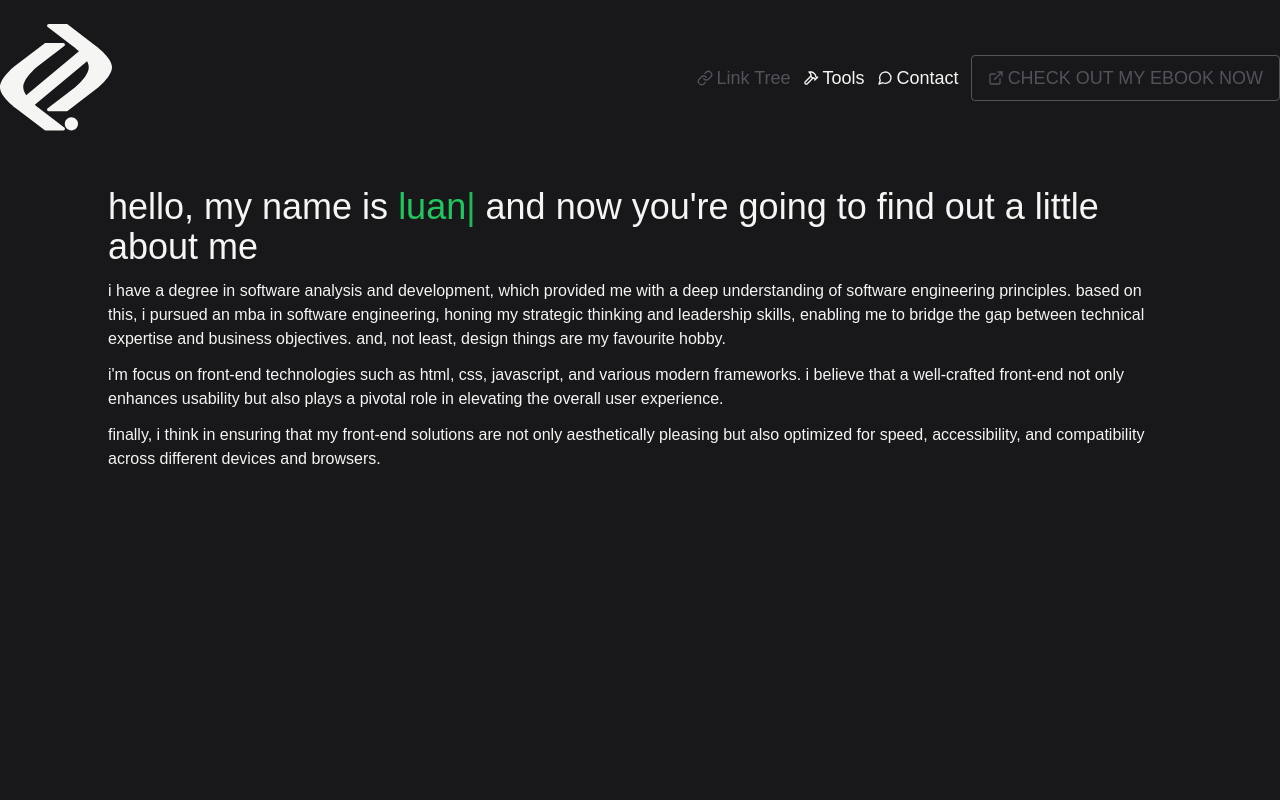
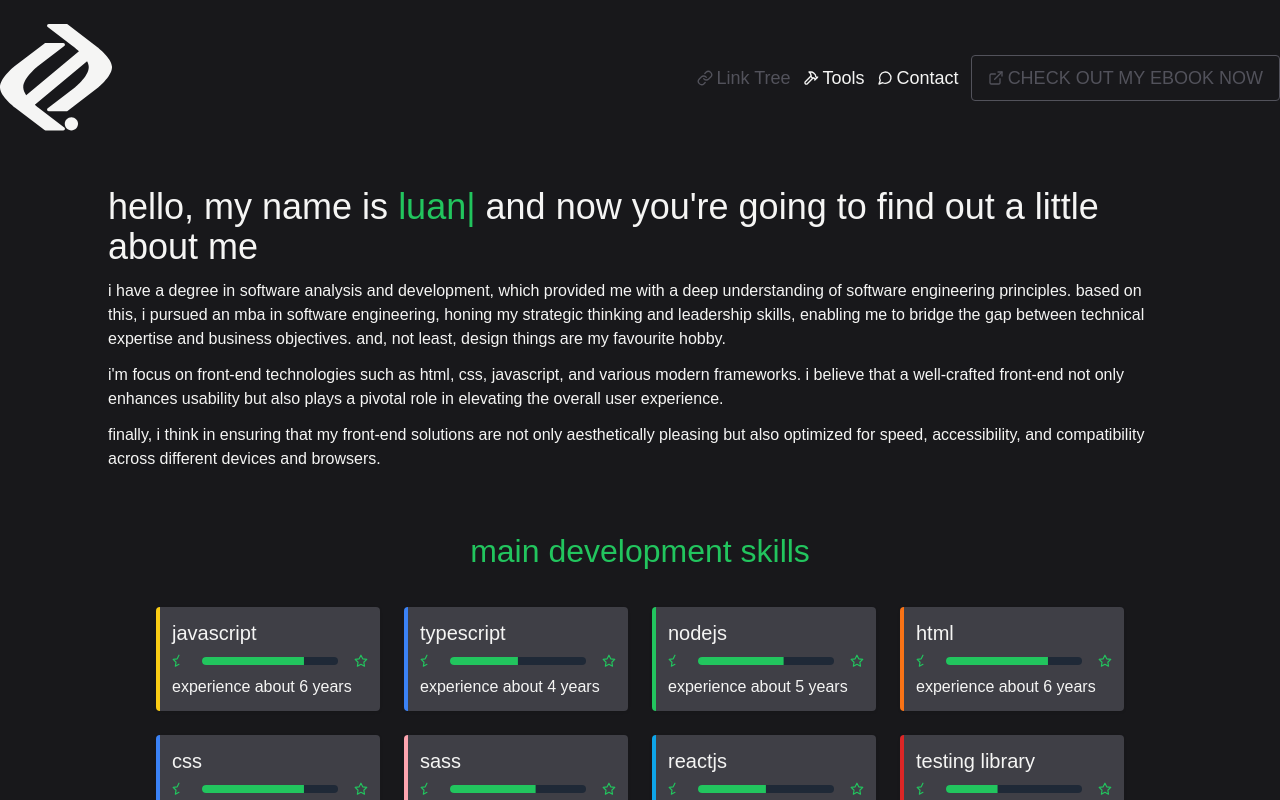
Before and after one commit to luan11/luan11, a React (Vite) app: page / in a window 1280 px wide. Shown: the top 800 px of the page. Built offline with nearby package versions, Linux system fonts and the light colour scheme; a web font is replaced by a local one.

Commit message:
feat: dev skills section

```diff
--- a/package.json
+++ b/package.json
@@ -12,8 +12,8 @@
   "dependencies": {
     "lucide-react": "^0.279.0",
     "react": "^18.2.0",
+    "react-awesome-reveal": "^4.2.5",
     "react-dom": "^18.2.0",
-    "react-reveal": "^1.2.2",
     "react-typed": "^1.2.0",
     "tailwind-merge": "^1.14.0",
     "vite-plugin-svgr": "^3.2.0",
--- a/src/components/About/AboutComponent.tsx
+++ b/src/components/About/AboutComponent.tsx
@@ -1,8 +1,10 @@
+import { AttentionSeeker, Fade } from 'react-awesome-reveal';
 import Typed from 'react-typed';
 
 const AboutComponent = () => (
   <section className="container mx-auto grid grid-cols-12 gap-4">
     <div className="pt-6 flex flex-col gap-3 col-start-2 col-end-12 text-stone-100 text-base lowercase">
+      <AttentionSeeker effect="pulse">
         <h1 className="text-4xl">
           Hello, my name is{' '}
           <span className="text-green-500">
@@ -14,11 +16,13 @@ const AboutComponent = () => (
           </span>{' '}
           and now you're going to find out a little about me
         </h1>
+      </AttentionSeeker>
 
+      <Fade cascade delay={150}>
         <p>
-        I have a degree in Software Analysis and Development, which provided me
-        with a deep understanding of software engineering principles. Based on
-        this, I pursued an MBA in Software Engineering, honing my strategic
+          I have a degree in Software Analysis and Development, which provided
+          me with a deep understanding of software engineering principles. Based
+          on this, I pursued an MBA in Software Engineering, honing my strategic
           thinking and leadership skills, enabling me to bridge the gap between
           technical expertise and business objectives. And, not least, design
           things are my favourite hobby.
@@ -33,9 +37,10 @@ const AboutComponent = () => (
 
         <p>
           Finally, i think in ensuring that my front-end solutions are not only
-        aesthetically pleasing but also optimized for speed, accessibility, and
-        compatibility across different devices and browsers.
+          aesthetically pleasing but also optimized for speed, accessibility,
+          and compatibility across different devices and browsers.
         </p>
+      </Fade>
     </div>
   </section>
 );
--- /dev/null
+++ b/src/components/DevSkills/DevSkillsComponent.tsx
@@ -0,0 +1,42 @@
+import { Zoom } from 'react-awesome-reveal';
+
+import { DevSkill } from '@/ui/components/devSkill';
+import { Title } from '@/ui/components/title';
+
+const DevSkillsComponent = () => (
+  <section className="container mx-auto grid grid-cols-12 gap-4">
+    <div className="pt-6 flex flex-col gap-8 items-center col-start-2 col-end-12">
+      <Title>main development skills</Title>
+
+      <div className="px-12 flex flex-wrap gap-6 justify-center">
+        <Zoom cascade damping={0.5} duration={500}>
+          <DevSkill
+            className="border-yellow-400"
+            name="javascript"
+            yearsExp={6}
+          />
+          <DevSkill
+            className="border-blue-500"
+            name="typescript"
+            yearsExp={4}
+          />
+          <DevSkill className="border-green-500" name="nodejs" yearsExp={5} />
+          <DevSkill className="border-orange-500" name="html" yearsExp={6} />
+          <DevSkill className="border-blue-500" name="css" yearsExp={6} />
+          <DevSkill className="border-rose-300" name="sass" yearsExp={5} />
+          <DevSkill className="border-sky-500" name="reactjs" yearsExp={4} />
+          <DevSkill
+            className="border-red-600"
+            name="testing library"
+            yearsExp={3}
+          />
+          <DevSkill className="border-indigo-600" name="php" yearsExp={5} />
+          <DevSkill className="border-orange-500" name="git" yearsExp={6} />
+          <DevSkill className="border-blue-500" name="wordpress" yearsExp={5} />
+        </Zoom>
+      </div>
+    </div>
+  </section>
+);
+
+export default DevSkillsComponent;
--- /dev/null
+++ b/src/components/DevSkills/index.ts
@@ -0,0 +1 @@
+export { default as DevSkills } from './DevSkillsComponent';
--- a/src/pages/Home/HomeComponent.tsx
+++ b/src/pages/Home/HomeComponent.tsx
@@ -1,8 +1,10 @@
 import { About } from '@/components/About';
+import { DevSkills } from '@/components/DevSkills';
 
 const HomeComponent = () => (
   <>
     <About />
+    <DevSkills />
   </>
 );
 
--- a/src/ui/components/button.tsx
+++ b/src/ui/components/button.tsx
@@ -1,11 +1,11 @@
-import { ComponentProps, ReactNode } from 'react';
+import { ComponentProps } from 'react';
 import { twMerge } from 'tailwind-merge';
 
-type ButtonProps = {
-  children: ReactNode;
-} & ComponentProps<`button`>;
-
-export const Button = ({ className, children, ...props }: ButtonProps) => (
+export const Button = ({
+  className,
+  children,
+  ...props
+}: ComponentProps<`button`>) => (
   <button
     {...props}
     className={twMerge(
--- /dev/null
+++ b/src/ui/components/devSkill.tsx
@@ -0,0 +1,43 @@
+import { StarHalfIcon, StarIcon } from 'lucide-react';
+import { ComponentProps } from 'react';
+import { Fade } from 'react-awesome-reveal';
+import { twMerge } from 'tailwind-merge';
+
+import { calcSkillExp } from '@/utils/calcSkillExp';
+
+type DevSkillProps = {
+  name: string;
+  yearsExp: number;
+} & ComponentProps<`div`>;
+
+export const DevSkill = ({
+  className,
+  name,
+  yearsExp,
+  ...props
+}: DevSkillProps) => (
+  <div
+    {...props}
+    className={twMerge(
+      `w-[224px] p-3 rounded flex flex-col gap-1 border-l-4 border-stone-100 text-stone-100 bg-zinc-700 shadow lowercase`,
+      className
+    )}
+  >
+    <h3 className="text-xl">{name}</h3>
+    <div className="text-green-500 flex items-center gap-4">
+      <StarHalfIcon size={20} />
+      <div className="w-full h-2 rounded-full bg-gray-800 relative overflow-hidden">
+        <Fade triggerOnce>
+          <span
+            className="absolute left-0 top-0 h-full w-full bg-green-500 transition-transform ease-linear -translate-x-full"
+            style={{
+              transform: `translateX(-${100 - calcSkillExp(yearsExp)}%)`,
+            }}
+          />
+        </Fade>
+      </div>
+      <StarIcon size={20} />
+    </div>
+    <p className="text-base">experience about {yearsExp} years</p>
+  </div>
+);
--- a/src/ui/components/main.tsx
+++ b/src/ui/components/main.tsx
@@ -6,7 +6,10 @@ export const Main = ({
   className,
   ...props
 }: ComponentProps<`main`>) => (
-  <main {...props} className={twMerge(`flex flex-grow`, className)}>
+  <main
+    {...props}
+    className={twMerge(`flex flex-col gap-8 flex-grow`, className)}
+  >
     {children}
   </main>
 );
--- /dev/null
+++ b/src/ui/components/title.tsx
@@ -0,0 +1,15 @@
+import { ComponentProps } from 'react';
+import { twMerge } from 'tailwind-merge';
+
+export const Title = ({
+  className,
+  children,
+  ...props
+}: ComponentProps<`h2`>) => (
+  <h2
+    {...props}
+    className={twMerge(`text-[32px] text-green-500 lowercase`, className)}
+  >
+    {children}
+  </h2>
+);
--- /dev/null
+++ b/src/utils/calcSkillExp.ts
@@ -0,0 +1,2 @@
+export const calcSkillExp = (exp: number, base = 8) =>
+  Math.round(((exp * 1) / base) * 100);
```
Also changed, not shown: 1 other file (tests, documents, lock files or other folders). Lines whose indentation alone changed are shown as unchanged.
